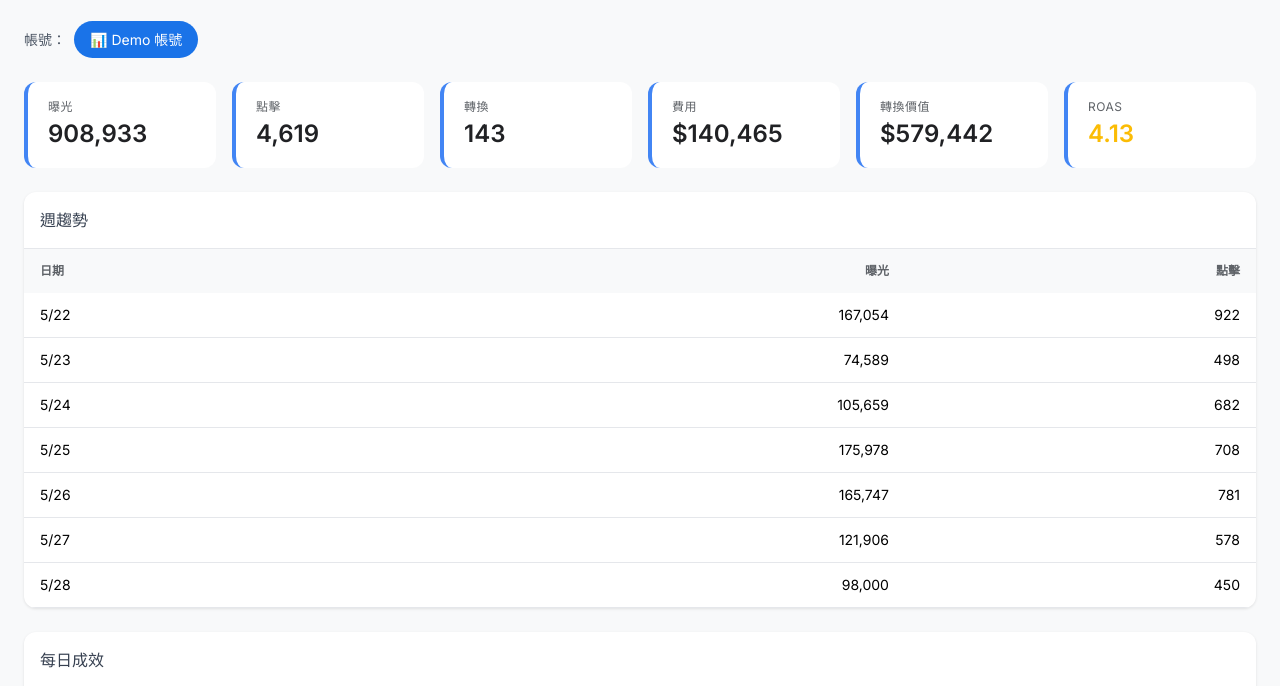
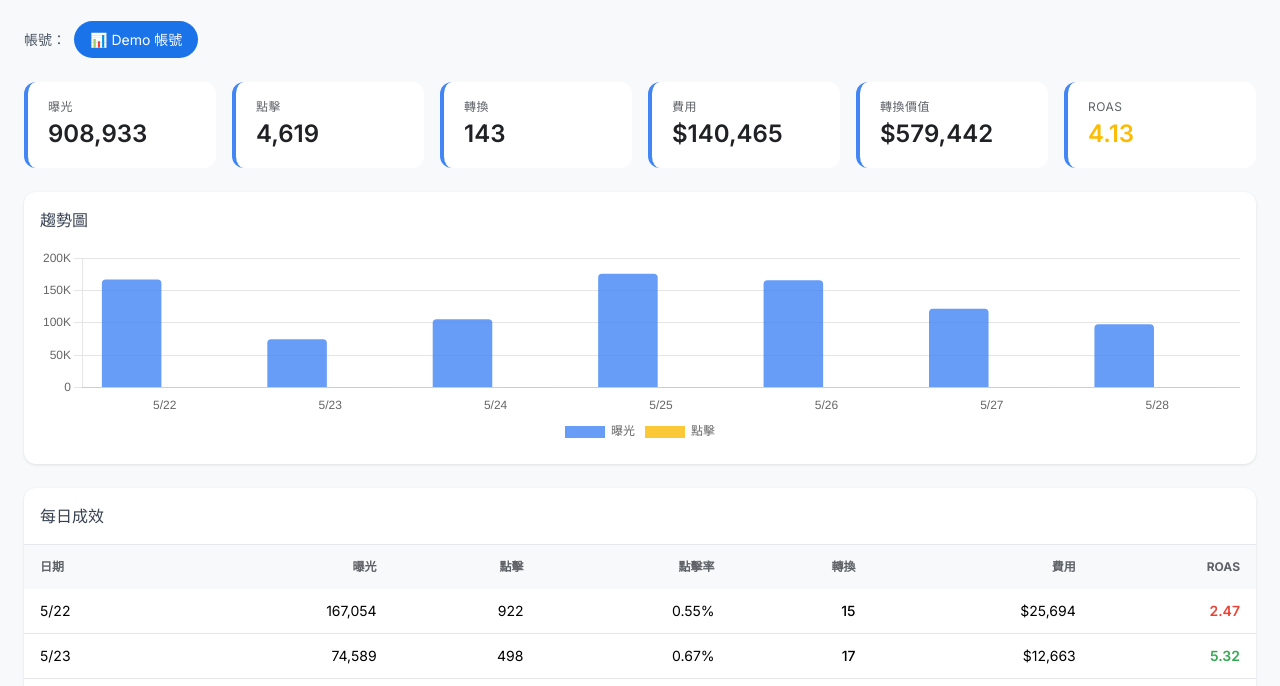
Before and after one commit to robertyeh-exming/meta-ads-dashboard, a plain HTML site: page report.html in a window 1280 px wide. Shown: the part 103-789 px from the top of the page. Drawn offline with nearby package versions, Linux system fonts and the light colour scheme.

Commit message:
fix: 趨勢圖改回長條圖，標題改成趨勢圖，隨日期區間動態變化

```diff
--- a/report.html
+++ b/report.html
@@ -91,22 +91,11 @@
       </div>
     </div>
 
-    <!-- 週趨勢 -->
-    <div class="card mb-6 overflow-hidden">
-      <div class="p-4 border-b">
-        <h3 class="font-medium text-gray-700">週趨勢</h3>
-      </div>
-      <div class="overflow-x-auto">
-        <table class="w-full text-sm">
-          <thead>
-            <tr class="table-header">
-              <th class="px-4 py-3 text-left">日期</th>
-              <th class="px-4 py-3 text-right">曝光</th>
-              <th class="px-4 py-3 text-right">點擊</th>
-            </tr>
-          </thead>
-          <tbody id="trendTable"></tbody>
-        </table>
+    <!-- 趨勢圖 -->
+    <div class="card p-4 mb-6">
+      <h3 class="font-medium text-gray-700 mb-4">趨勢圖</h3>
+      <div class="chart-container">
+        <canvas id="trendChart"></canvas>
       </div>
     </div>
 
@@ -312,17 +301,29 @@
       `).join('');
     }
 
-    // ========== 更新週趨勢表格 ==========
-    function updateTrendTable() {
+    // ========== 更新趨勢圖 ==========
+    function updateTrendChart() {
       const data = getFilteredData();
-      const tbody = document.getElementById('trendTable');
-      tbody.innerHTML = data.map(r => `
-        <tr class="table-row border-b">
-          <td class="px-4 py-3">${r.label}</td>
-          <td class="px-4 py-3 text-right">${fmt(r.impressions)}</td>
-          <td class="px-4 py-3 text-right">${fmt(r.clicks)}</td>
-        </tr>
-      `).join('');
+      if (trendChart) trendChart.destroy();
+      trendChart = new Chart(document.getElementById('trendChart'), {
+        type: 'bar',
+        data: {
+          labels: data.map(d => d.label),
+          datasets: [
+            { label: '曝光', data: data.map(d => d.impressions), backgroundColor: 'rgba(66,133,244,0.8)', borderRadius: 4 },
+            { label: '點擊', data: data.map(d => d.clicks), backgroundColor: 'rgba(251,188,5,0.8)', borderRadius: 4 }
+          ]
+        },
+        options: {
+          responsive: true,
+          maintainAspectRatio: false,
+          plugins: { legend: { position: 'bottom' } },
+          scales: {
+            y: { beginAtZero: true, ticks: { callback: v => v>=1000 ? (v/1000)+'K' : v } },
+            x: { grid: { display: false } }
+          }
+        }
+      });
     }
 
     // ========== 頁籤切換 ==========
@@ -336,7 +337,7 @@
     // ========== 刷新全部 ==========
     function refreshAll() {
       updateKPI();
-      updateTrendTable();
+      updateTrendChart();
       updateDailyTable();
     }
 
@@ -353,7 +354,7 @@
     // ========== 初始化 ==========
     document.addEventListener('DOMContentLoaded', () => {
       updateKPI();
-      updateTrendTable();
+      updateTrendChart();
       updateDailyTable();
       updateCampaignTable();
       updateCreativeTable();
```
